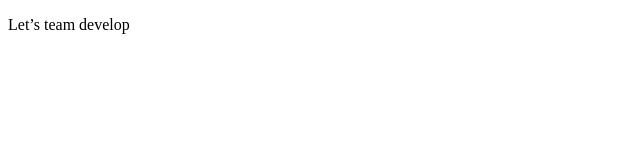
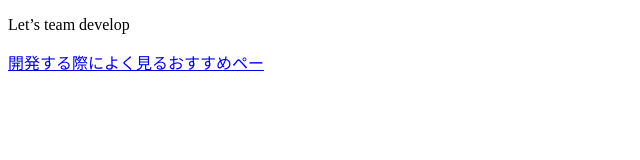
Before and after one commit to le724/branch_practice, a plain HTML site: page index.html in a window 1280 px wide. Shown: the whole page, without its empty margins (0-640 px from the left). Drawn offline with Linux system fonts and the light colour scheme.

Commit message:
修正しました

```diff
--- a/index.html
+++ b/index.html
@@ -7,5 +7,6 @@
 </head>
 <body>
   <p>Let’s team develop</p>
+  <a href="https://sankoudesign.com/?s=new">開発する際によく見るおすすめペー</a>
 </body>
 </html>
```
